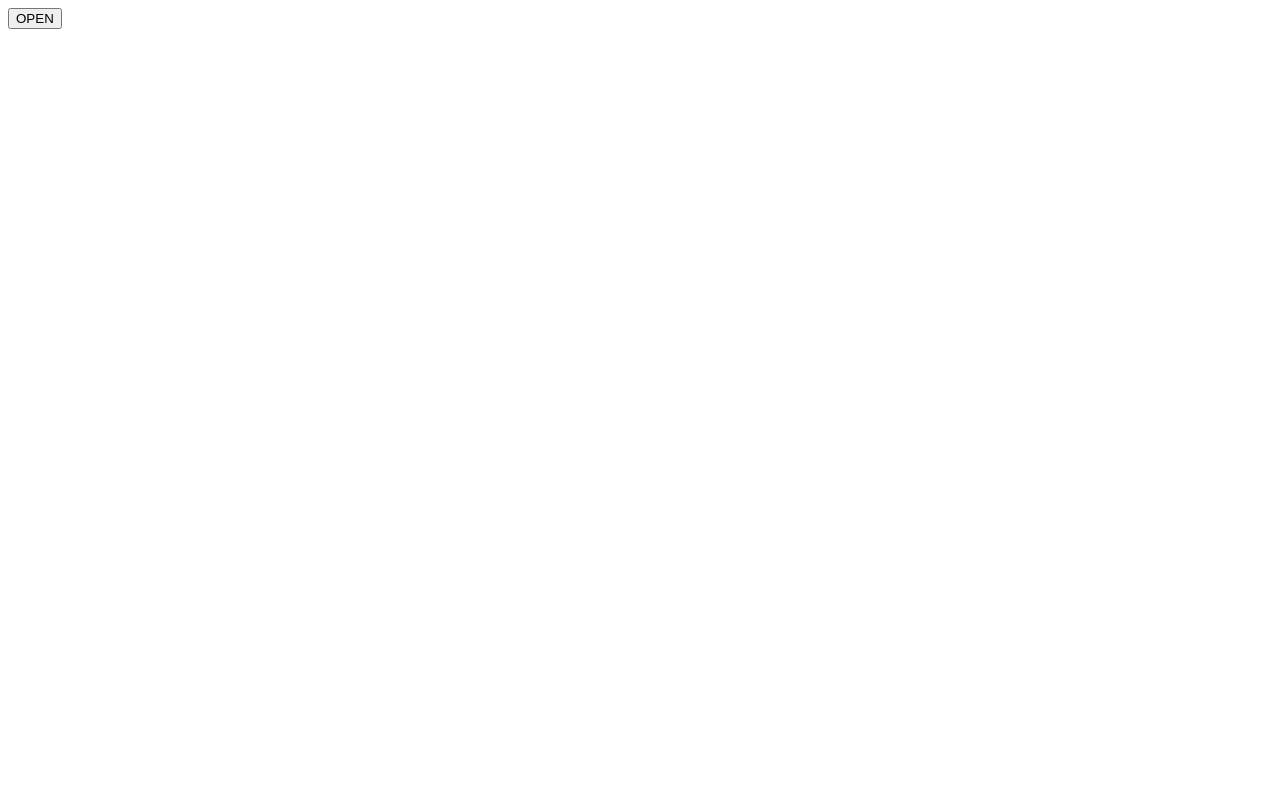
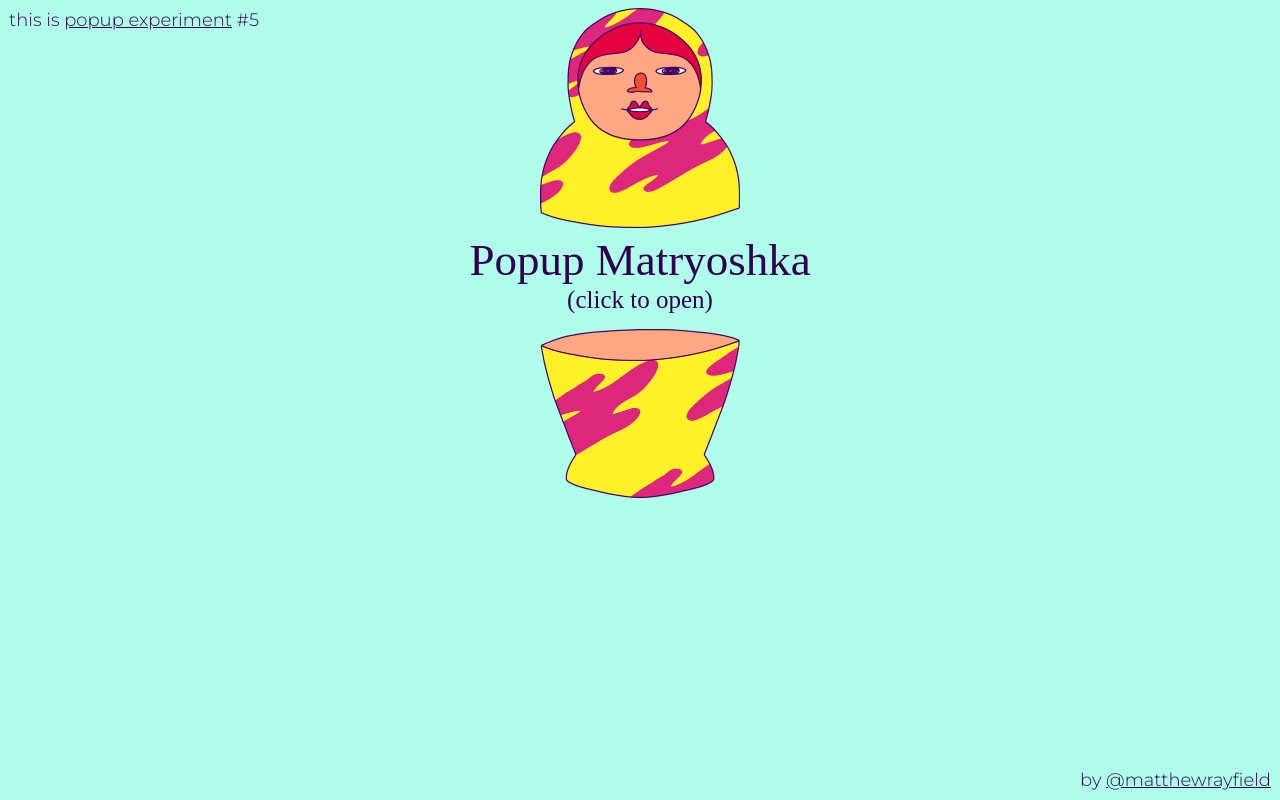
Before and after one commit to MatthewRayfield/popup-matryoshka, a plain HTML site: page index.html in a window 1280 px wide. Drawn offline with Linux system fonts and the light colour scheme; a web font is replaced by a local one.

Commit message:
landing page ✨

```diff
--- a/index.html
+++ b/index.html
@@ -1,3 +1,57 @@
+<title>Popup Matryoshka</title>
+<link rel="preconnect" href="https://fonts.gstatic.com">
+<link href="https://fonts.googleapis.com/css2?family=Imbue:wght@300;500&family=Montserrat:wght@300&display=swap" rel="stylesheet">
+<style>
+    body {
+        display: flex;
+        justify-content: center;
+        align-items: center;
+        flex-direction: column;
+        font-size: 18px;
+        background: #94edd7;
+        background: #affeea;
+        color: #320053;
+        font-family: 'Montserrat', sans-serif;
+    }
+
+    a {
+        color: #320053;
+    }
+
+    img {
+        width: 200px;
+    }
+
+    #middle {
+        font-family: 'Imbue', serif;
+        margin-top: 6px;
+        margin-bottom: 15px;
+        font-size: 45px;
+        text-align: center;
+        text-decoration: none;
+        color: #320053;
+        font-weight: 500;
+    }
+    #middle:hover {
+        text-decoration: underline;
+    }
+
+    .small {
+        font-size: 25px;
+        font-weight: 300;
+    }
+
+    #bottom-corner {
+        position: absolute;
+        bottom: 9;
+        right: 9;
+    }
+    #top-corner {
+        position: absolute;
+        top: 9;
+        left: 9;
+    }
+</style>
 <script>
     let ratio = 1.72;
     let shrink = .8;
@@ -69,7 +123,16 @@
     }
 
     window.addEventListener('load', () => {
-        document.querySelector('button').addEventListener('click', openFirst);
+        document.getElementById('middle').addEventListener('click', openFirst);
     });
 </script>
-<button>OPEN</button>
+<body>
+   <img src="top-2.png" />
+   <a href="javascript:void(0)" id="middle">
+       Popup Matryoshka
+       <div class="small">(click to open)</div>
+   </a>
+   <img src="bottom-2.png" />
+   <div id="top-corner">this is <a href="http://matthewrayfield.com/projects/popup-experiments">popup experiment</a> #5</div>
+   <div id="bottom-corner">by <a href="http://twitter.com/matthewrayfield">@matthewrayfield</a></div>
+</body>
```
Also changed, not shown: popup.html (+10 -0 lines).
